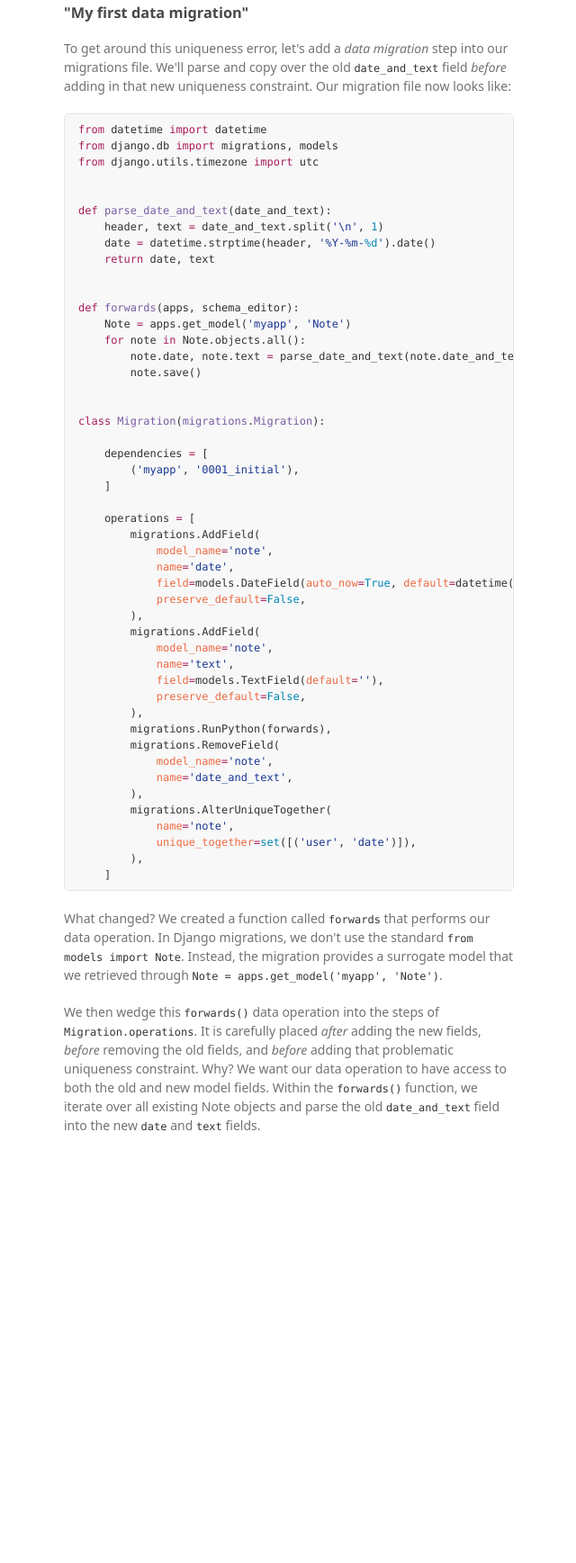
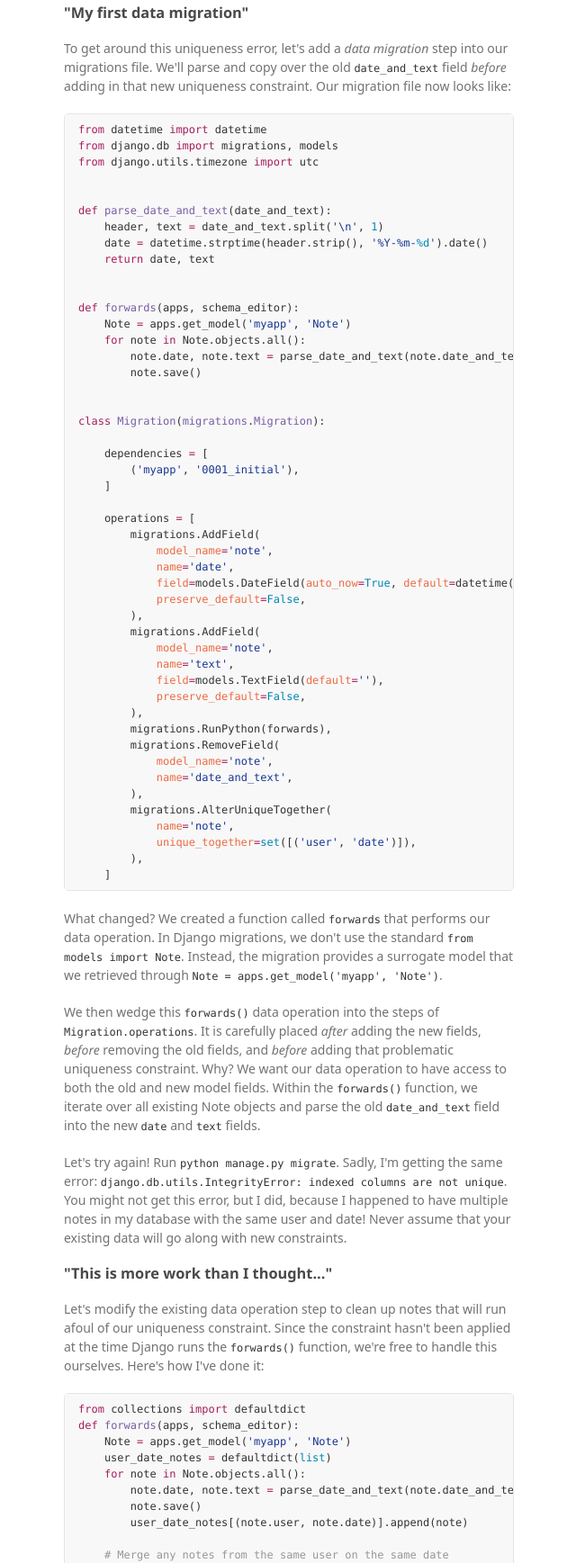
Before and after one commit to VeryApt/VeryApt.github.io, a plain HTML site: page index.html in a window 1280 px wide. Shown: the part 2638-4375 px from the top of the page at 90% size, without its empty margins (499-1139 px from the left). Before the commit the page ends 3969 px from the top, so only its background shows below. Drawn offline with Linux system fonts and the light colour scheme; a web font is replaced by a local one.

Commit message:
Replace master branch with page content via GitHub

```diff
--- a/index.html
+++ b/index.html
@@ -94,7 +94,7 @@ admin.site.register(Note, NoteAdmin)</pre></div>
 
 <span class="pl-k">def</span> <span class="pl-en">parse_date_and_text</span>(<span class="pl-smi">date_and_text</span>):
     header, text <span class="pl-k">=</span> date_and_text.split(<span class="pl-s"><span class="pl-pds">'</span><span class="pl-cce">\n</span><span class="pl-pds">'</span></span>, <span class="pl-c1">1</span>)
-    date <span class="pl-k">=</span> datetime.strptime(header, <span class="pl-s"><span class="pl-pds">'</span>%Y-%m-<span class="pl-c1">%d</span><span class="pl-pds">'</span></span>).date()
+    date <span class="pl-k">=</span> datetime.strptime(header.strip(), <span class="pl-s"><span class="pl-pds">'</span>%Y-%m-<span class="pl-c1">%d</span><span class="pl-pds">'</span></span>).date()
     <span class="pl-k">return</span> date, text</pre></div>
 
 <h2>
@@ -138,7 +138,7 @@ admin.site.register(Note, NoteAdmin)</pre></div>
 
 <span class="pl-k">def</span> <span class="pl-en">parse_date_and_text</span>(<span class="pl-smi">date_and_text</span>):
     header, text <span class="pl-k">=</span> date_and_text.split(<span class="pl-s"><span class="pl-pds">'</span><span class="pl-cce">\n</span><span class="pl-pds">'</span></span>, <span class="pl-c1">1</span>)
-    date <span class="pl-k">=</span> datetime.strptime(header, <span class="pl-s"><span class="pl-pds">'</span>%Y-%m-<span class="pl-c1">%d</span><span class="pl-pds">'</span></span>).date()
+    date <span class="pl-k">=</span> datetime.strptime(header.strip(), <span class="pl-s"><span class="pl-pds">'</span>%Y-%m-<span class="pl-c1">%d</span><span class="pl-pds">'</span></span>).date()
     <span class="pl-k">return</span> date, text
 
 
@@ -182,6 +182,38 @@ admin.site.register(Note, NoteAdmin)</pre></div>
 <p>What changed? We created a function called <code>forwards</code> that performs our data operation. In Django migrations, we don't use the standard <code>from models import Note</code>. Instead, the migration provides a surrogate model that we retrieved through <code>Note = apps.get_model('myapp', 'Note')</code>.</p>
 
 <p>We then wedge this <code>forwards()</code> data operation into the steps of <code>Migration.operations</code>. It is carefully placed <em>after</em> adding the new fields, <em>before</em> removing the old fields, and <em>before</em> adding that problematic uniqueness constraint. Why? We want our data operation to have access to both the old and new model fields. Within the <code>forwards()</code> function, we iterate over all existing Note objects and parse the old <code>date_and_text</code> field into the new <code>date</code> and <code>text</code> fields.</p>
+
+<p>Let's try again! Run <code>python manage.py migrate</code>. Sadly, I'm getting the same error: <code>django.db.utils.IntegrityError: indexed columns are not unique</code>. You might not get this error, but I did, because I happened to have multiple notes in my database with the same user and date! Never assume that your existing data will go along with new constraints.</p>
+
+<h3>
+<a id="this-is-more-work-than-i-thought" class="anchor" href="#this-is-more-work-than-i-thought" aria-hidden="true"><span aria-hidden="true" class="octicon octicon-link"></span></a>"This is more work than I thought..."</h3>
+
+<p>Let's modify the existing data operation step to clean up notes that will run afoul of our uniqueness constraint. Since the constraint hasn't been applied at the time Django runs the <code>forwards()</code> function, we're free to handle this ourselves. Here's how I've done it:</p>
+
+<div class="highlight highlight-source-python"><pre><span class="pl-k">from</span> collections <span class="pl-k">import</span> defaultdict
+<span class="pl-k">def</span> <span class="pl-en">forwards</span>(<span class="pl-smi">apps</span>, <span class="pl-smi">schema_editor</span>):
+    Note <span class="pl-k">=</span> apps.get_model(<span class="pl-s"><span class="pl-pds">'</span>myapp<span class="pl-pds">'</span></span>, <span class="pl-s"><span class="pl-pds">'</span>Note<span class="pl-pds">'</span></span>)
+    user_date_notes <span class="pl-k">=</span> defaultdict(<span class="pl-c1">list</span>)
+    <span class="pl-k">for</span> note <span class="pl-k">in</span> Note.objects.all():
+        note.date, note.text <span class="pl-k">=</span> parse_date_and_text(note.date_and_text)
+        note.save()
+        user_date_notes[(note.user, note.date)].append(note)
+
+    <span class="pl-c"># Merge any notes from the same user on the same date</span>
+    <span class="pl-k">for</span> same_date_notes <span class="pl-k">in</span> user_date_notes.values():
+        <span class="pl-k">if</span> <span class="pl-c1">len</span>(same_date_notes) <span class="pl-k">&gt;</span> <span class="pl-c1">1</span>:
+            new_text <span class="pl-k">=</span> <span class="pl-s"><span class="pl-pds">'</span><span class="pl-cce">\n\n</span><span class="pl-pds">'</span></span>.join([note.text <span class="pl-k">for</span> note <span class="pl-k">in</span> same_date_notes])
+            same_date_notes[<span class="pl-c1">0</span>].text <span class="pl-k">=</span> new_text
+            same_date_notes[<span class="pl-c1">0</span>].save()
+            <span class="pl-k">for</span> i <span class="pl-k">in</span> <span class="pl-c1">range</span>(<span class="pl-c1">1</span>, <span class="pl-c1">len</span>(same_date_notes)):
+                same_date_notes[i].delete()</pre></div>
+
+<p>I've modified the existing <code>forwards()</code> operation to keep lists of all notes that share the same user and the same date. When one of those lists has more than one note, I merge the note text, save it to the first note, then delete the other notes. Now our data should be unique! Let's try to run this one more time: <code>python manage.py migrate</code>. It works!</p>
+
+<h3>
+<a id="so-thats-it-right" class="anchor" href="#so-thats-it-right" aria-hidden="true"><span aria-hidden="true" class="octicon octicon-link"></span></a>"So that's it! Right?"</h3>
+
+<p>It's true that we've successfully updated our schema to match our new Note object, and we've successfully copied over the new data. However, this is nowhere near useful for a production environment! Say we apply this migration to our production database. In the minutes before we can apply our new Python code to the webservers, they'll all be failing with the following error:</p>
       </section>
       <footer>
         <p><small>Hosted on GitHub Pages &mdash; Theme by <a href="https://github.com/orderedlist">orderedlist</a></small></p>
```
Also changed, not shown: params.json (+1 -1 lines).
